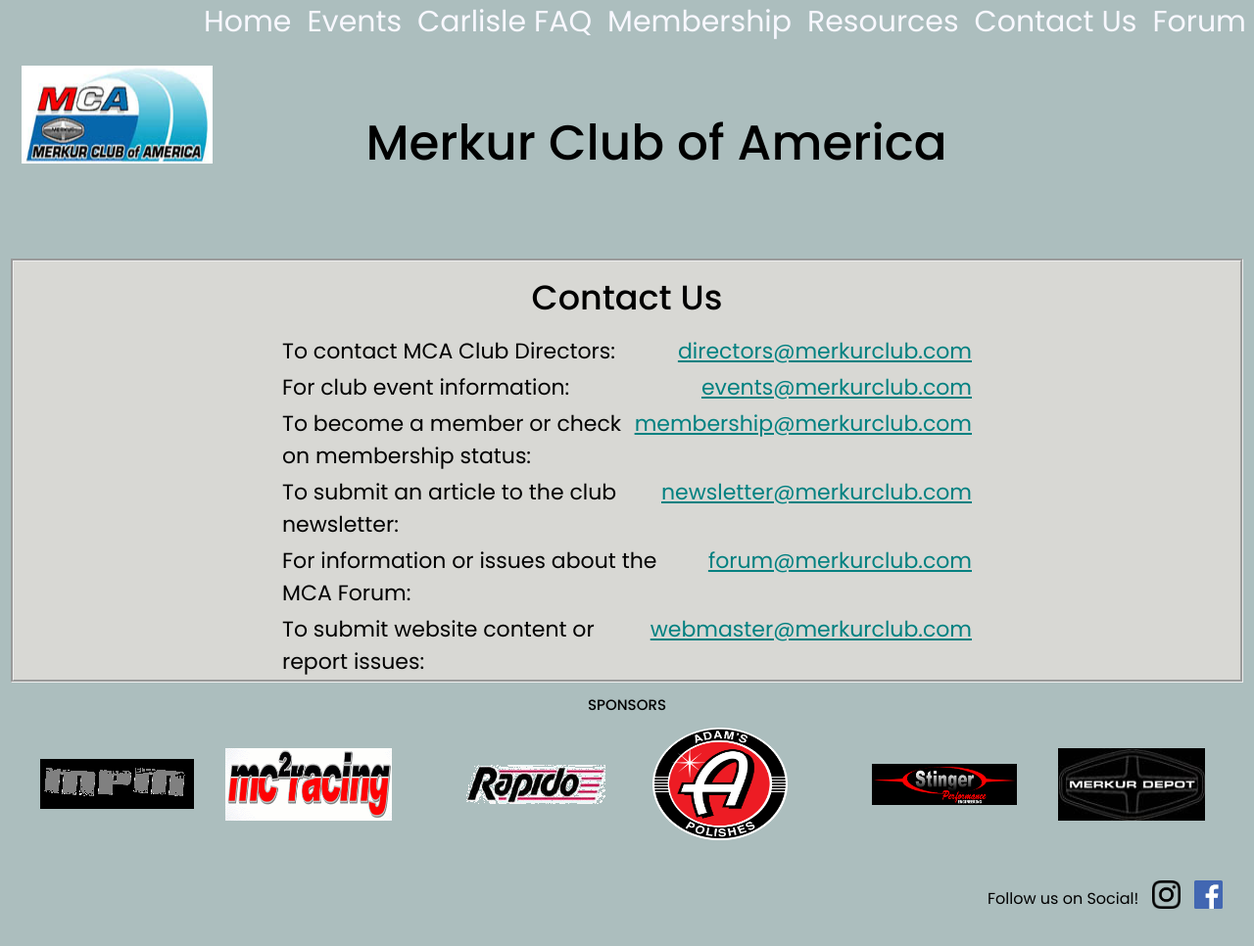
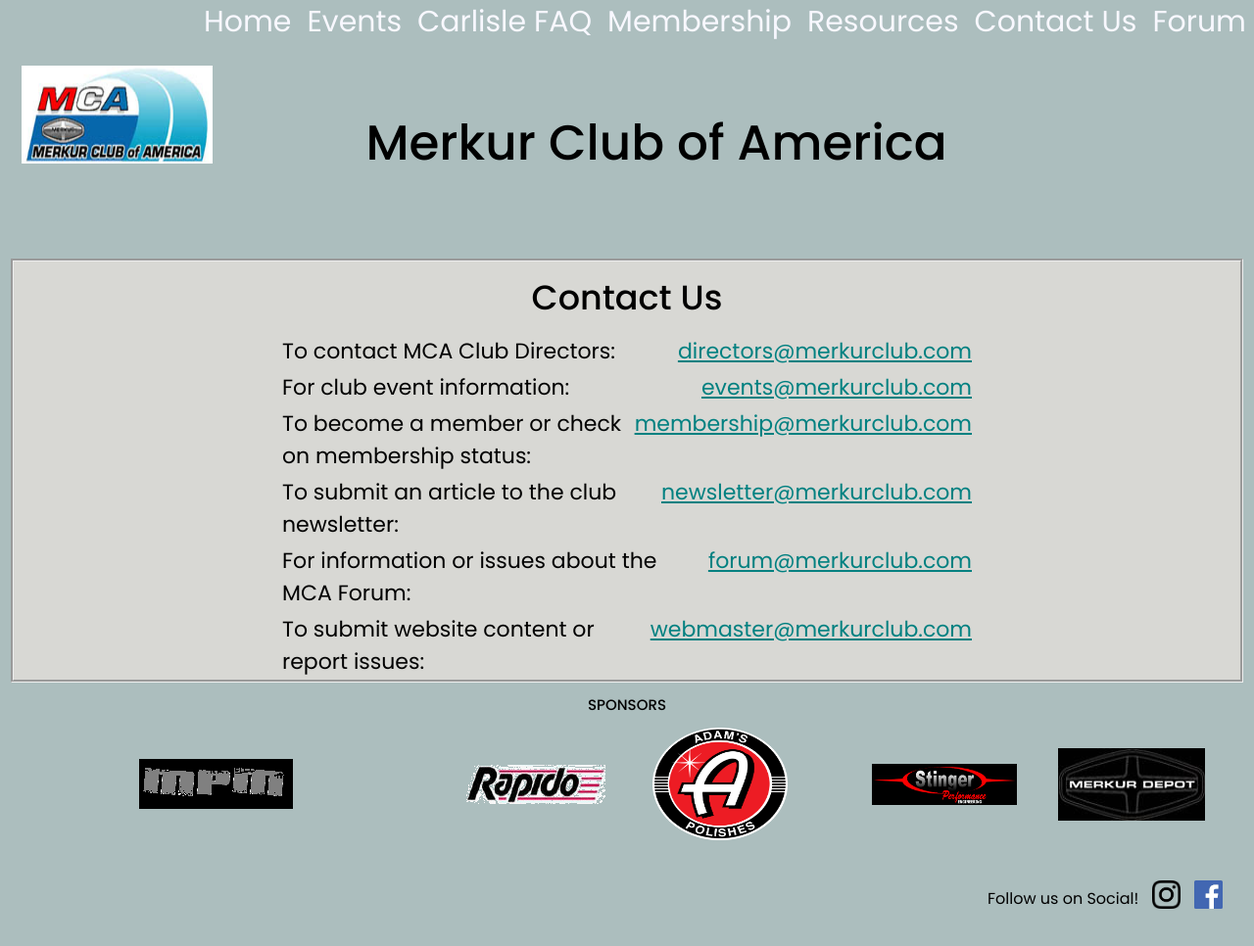
Before and after one commit to jgosses/merkurclub2, a plain HTML site: page pages/contactus.html in a window 1280 px wide. Shown: the whole page at 98% size. Drawn offline with Linux system fonts and the light colour scheme.

Commit message:
remove mc2 sponsor

```diff
--- a/pages/contactus.html
+++ b/pages/contactus.html
@@ -118,9 +118,9 @@
                                 <a href="http://merkurmidwest.com">
                                     <img class="footer_img1" src="../images/logos2/mpm_small.gif" alt="merkur_midwest_link">
                                 </a>
-                                <a href="https://www.mc2racing.com">
+                                <!-- <a href="https://www.mc2racing.com">
                                     <img class="footer_img2" src="../images/logos2/mc2racing.gif" alt="mc2_racing_link">
-                                </a>
+                                </a> -->
                             </div>
                             <div class="footer-imgs-sub1">
                                 <a href="https://www.rapidogroup.com">
```
Also changed, not shown: index.html (+2 -2 lines), pages/directions.html (+2 -2 lines), pages/events.html (+2 -2 lines), pages/faq.html (+2 -2 lines), pages/joinmca.html (+2 -2 lines), pages/membership.html (+2 -2 lines), pages/resources.html (+2 -2 lines), pages/scorpiomaintenance.html (+2 -2 lines).
